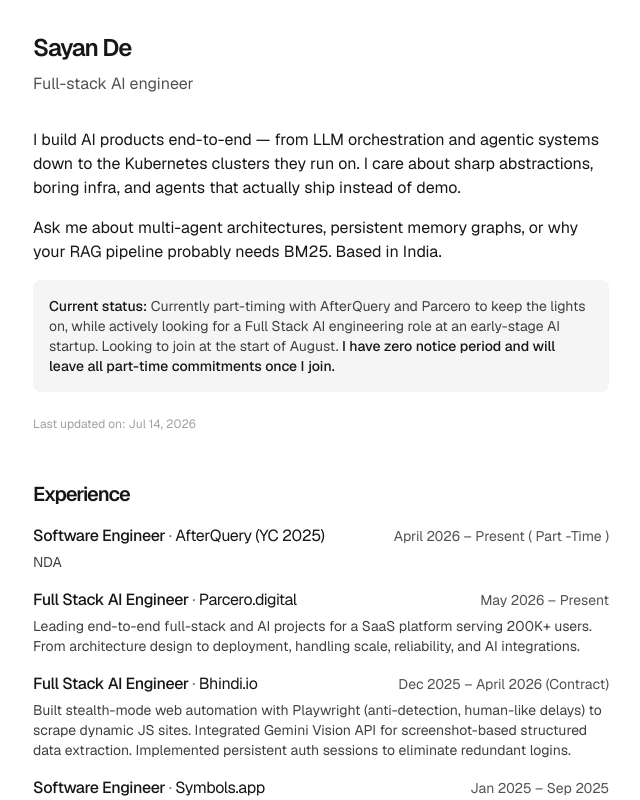
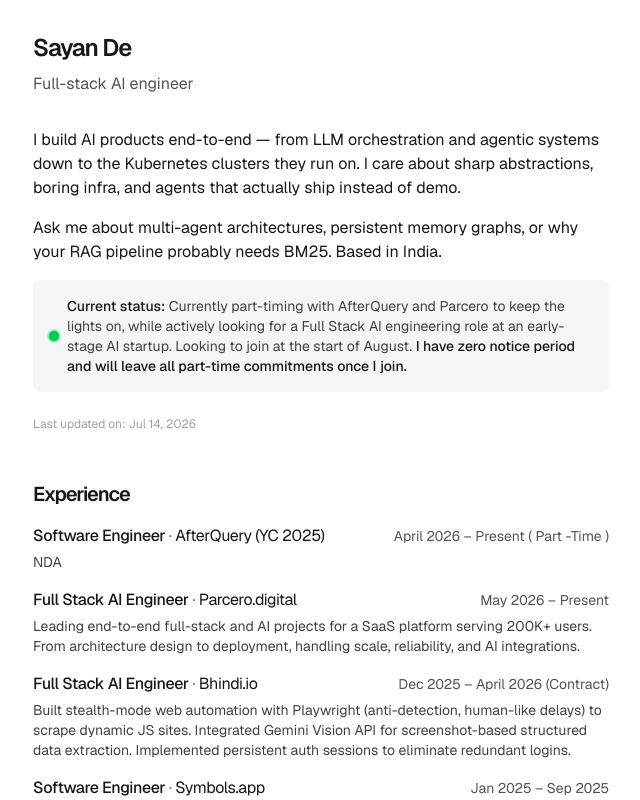
Before and after one commit to sayandedotcom/sayande.com, a Next.js app: page / in a window 1280 px wide. Shown: the top 800 px of the page, without its empty margins (319-959 px from the left). Built offline with nearby package versions, Linux system fonts and the light colour scheme.

Commit message:
feat: add pulsing status indicator to current status section on homepage

```diff
--- a/app/page.tsx
+++ b/app/page.tsx
@@ -57,6 +57,11 @@
       ))}
 
       <div className="mb-6 p-4 rounded-lg bg-neutral-100 dark:bg-neutral-800/50">
+        <div className="flex items-center gap-2">
+          <span className="relative flex h-2.5 w-2.5">
+            <span className="animate-ping absolute inline-flex h-full w-full rounded-full bg-green-400 opacity-75"></span>
+            <span className="relative inline-flex rounded-full h-2.5 w-2.5 bg-green-500"></span>
+          </span>
           <p className="text-sm">
             <span className="font-medium text-neutral-900 dark:text-neutral-100">
               Current status:
@@ -72,6 +77,7 @@
               once I join.
             </span>
           </p>
+        </div>
       </div>
       <p className="text-xs text-neutral-400 dark:text-neutral-500 mb-8">
         Last updated on: Jul 14, 2026
```
Lines whose indentation alone changed are shown as unchanged.
